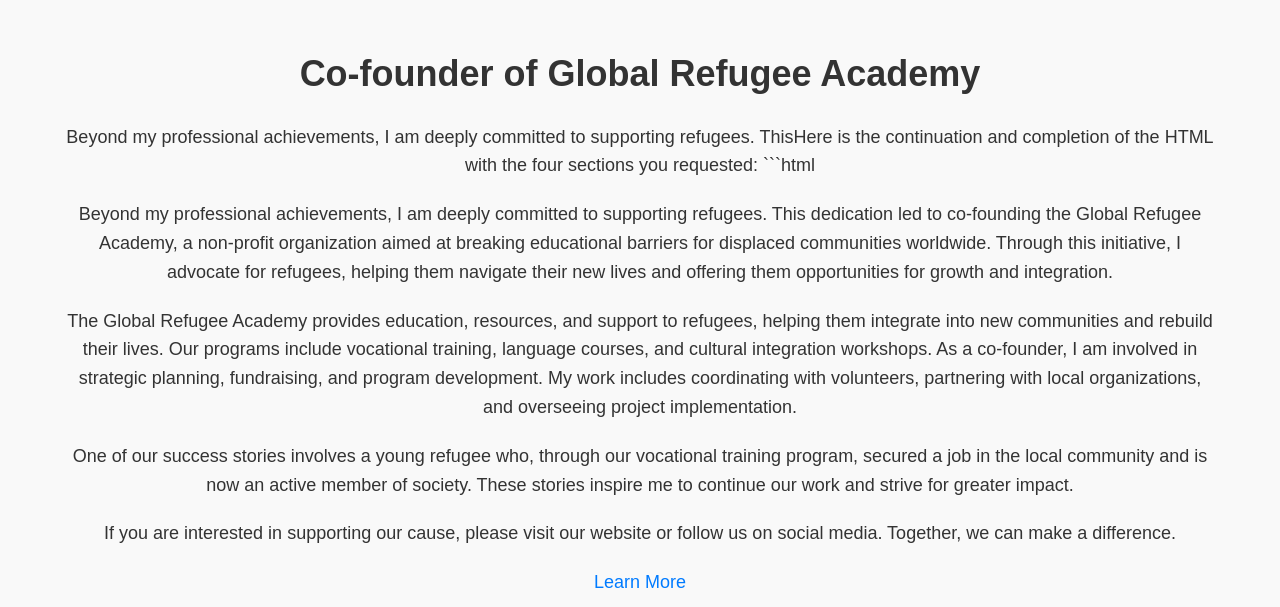
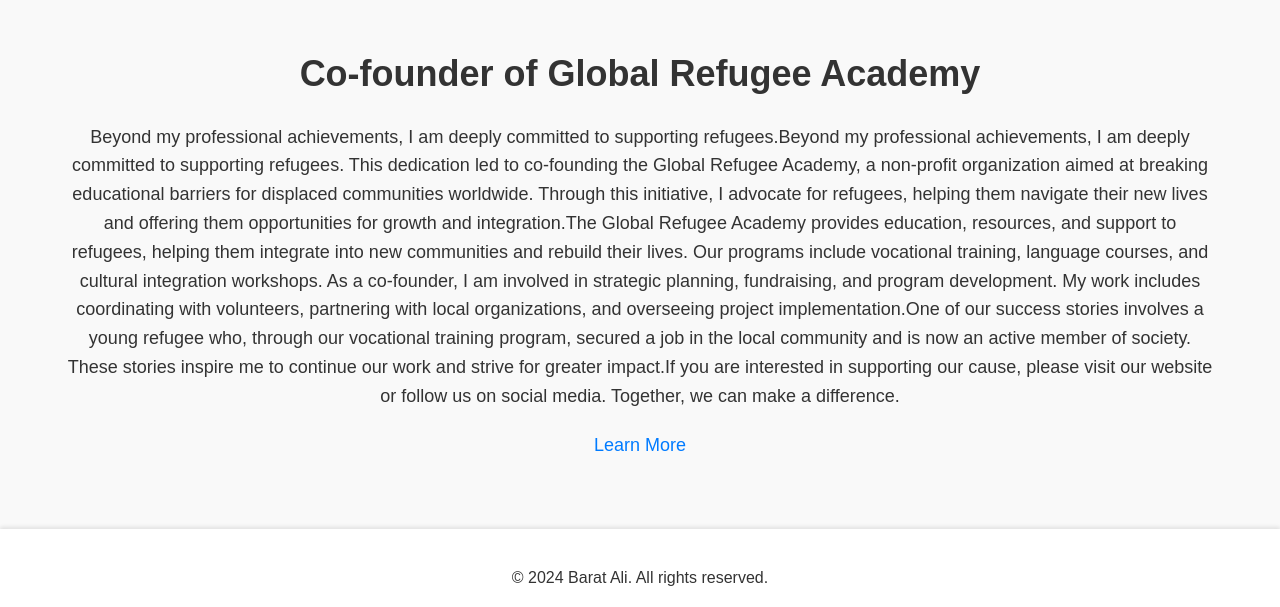
Before and after one commit to characterRigger/myWebPage, a plain HTML site: page index.html in a window 1280 px wide. Shown: the part 1730-2337 px from the top of the page. Drawn offline with nearby package versions, Linux system fonts and the light colour scheme.

Commit message:
Update index.html

````diff
--- a/index.html
+++ b/index.html
@@ -251,13 +251,7 @@
         <section id="ngo" class="ngo">
             <div class="container">
                 <h2>Co-founder of Global Refugee Academy</h2>
-                <p>Beyond my professional achievements, I am deeply committed to supporting refugees. ThisHere is the continuation and completion of the HTML with the four sections you requested:
-
-```html
-                <p>Beyond my professional achievements, I am deeply committed to supporting refugees. This dedication led to co-founding the Global Refugee Academy, a non-profit organization aimed at breaking educational barriers for displaced communities worldwide. Through this initiative, I advocate for refugees, helping them navigate their new lives and offering them opportunities for growth and integration.</p>
-                <p>The Global Refugee Academy provides education, resources, and support to refugees, helping them integrate into new communities and rebuild their lives. Our programs include vocational training, language courses, and cultural integration workshops. As a co-founder, I am involved in strategic planning, fundraising, and program development. My work includes coordinating with volunteers, partnering with local organizations, and overseeing project implementation.</p>
-                <p>One of our success stories involves a young refugee who, through our vocational training program, secured a job in the local community and is now an active member of society. These stories inspire me to continue our work and strive for greater impact.</p>
-                <p>If you are interested in supporting our cause, please visit our website or follow us on social media. Together, we can make a difference.</p>
+                <p>Beyond my professional achievements, I am deeply committed to supporting refugees.Beyond my professional achievements, I am deeply committed to supporting refugees. This dedication led to co-founding the Global Refugee Academy, a non-profit organization aimed at breaking educational barriers for displaced communities worldwide. Through this initiative, I advocate for refugees, helping them navigate their new lives and offering them opportunities for growth and integration.The Global Refugee Academy provides education, resources, and support to refugees, helping them integrate into new communities and rebuild their lives. Our programs include vocational training, language courses, and cultural integration workshops. As a co-founder, I am involved in strategic planning, fundraising, and program development. My work includes coordinating with volunteers, partnering with local organizations, and overseeing project implementation.One of our success stories involves a young refugee who, through our vocational training program, secured a job in the local community and is now an active member of society. These stories inspire me to continue our work and strive for greater impact.If you are interested in supporting our cause, please visit our website or follow us on social media. Together, we can make a difference.
                 <p><a href="https://globalrefugeeacademy.org/" target="_blank">Learn More</a></p>
             </div>
         </section>
````
